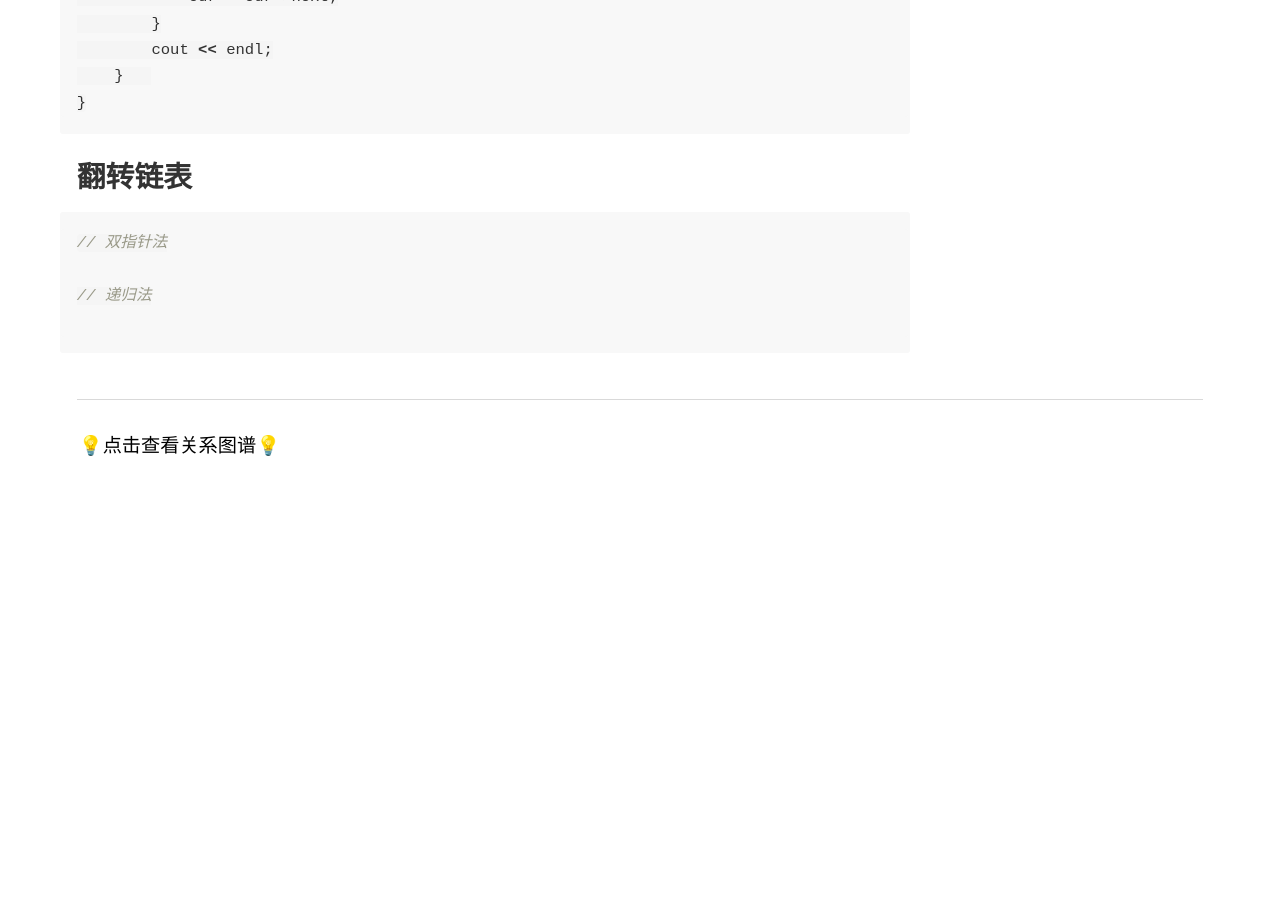
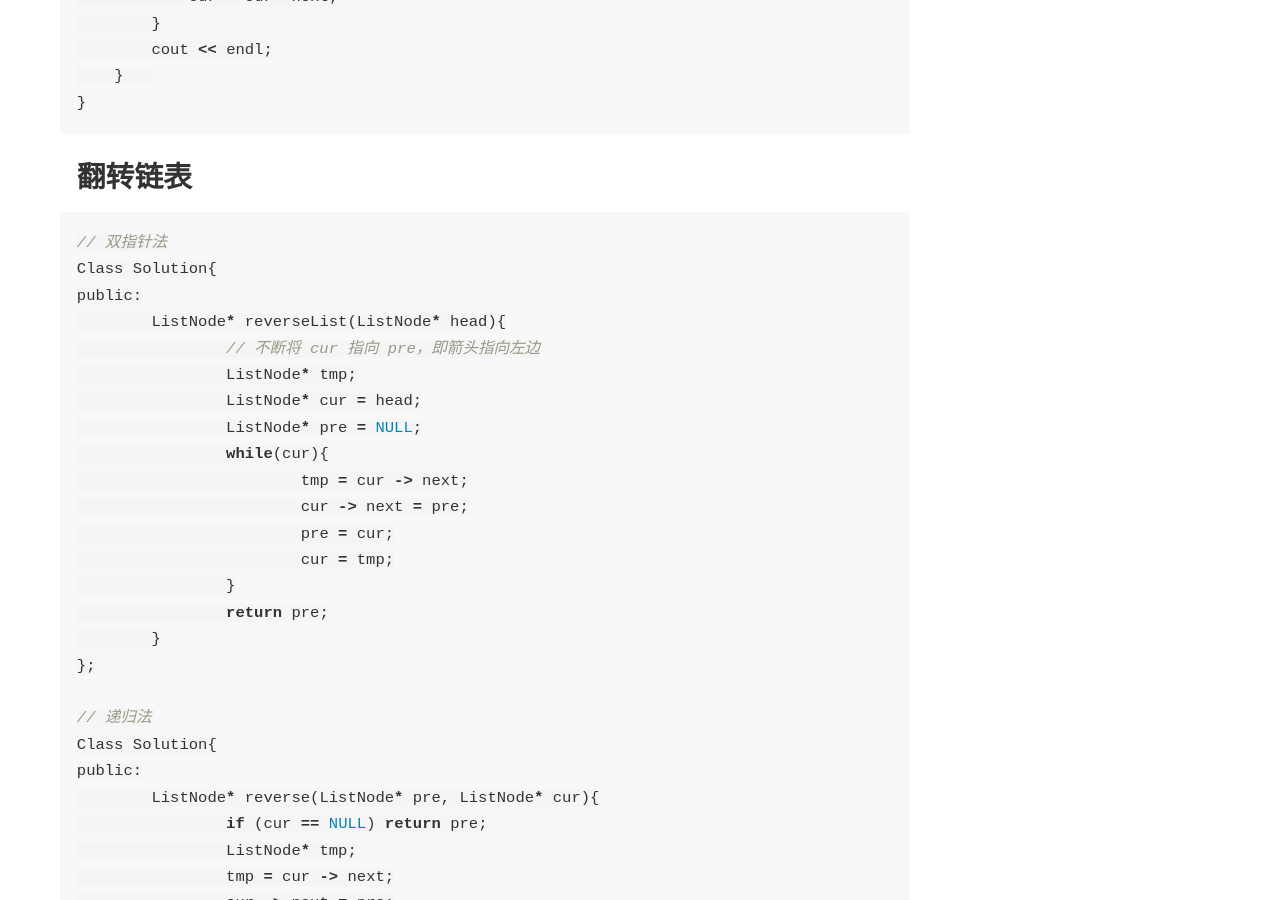
Before and after one commit to wingowen/digital-garden-jekyll, a Jekyll site: the page built from _notes/算法.md, in a window 1280 px wide and 900 px high, scrolled down 13949 px. Built offline with Jekyll 4.4.1, drawn with Linux system fonts in a browser that asks for light colours; before the commit the page ends 14523 px from its top, so only the background shows below that; some of the changed text lies outside the part shown.

Commit message:
vault backup: 2024-09-03 17:08:08

````diff
--- a/_notes/算法.md
+++ b/_notes/算法.md
@@ -505,7 +505,38 @@ public:
 
 ```c
 // 双指针法
+Class Solution{
+public:
+	ListNode* reverseList(ListNode* head){
+		// 不断将 cur 指向 pre，即箭头指向左边
+		ListNode* tmp;
+		ListNode* cur = head;
+		ListNode* pre = NULL;
+		while(cur){
+			tmp = cur -> next;
+			cur -> next = pre;
+			pre = cur;
+			cur = tmp;
+		}
+		return pre;
+	}
+};
 
 // 递归法
+Class Solution{
+public:
+	ListNode* reverse(ListNode* pre, ListNode* cur){
+		if (cur == NULL) return pre;
+		ListNode* tmp;
+		tmp = cur -> next;
+		cur -> next = pre;
+		reverse(cur, tmp);
 
+	}
+	ListNode* reverseList(ListNode* head){
+		reverse(NULL, head);
+	}
+};
 ```
+
+## 两两交换
````
Also changed, not shown: _notes/徐远的投资课.md (+19 -2 lines).
